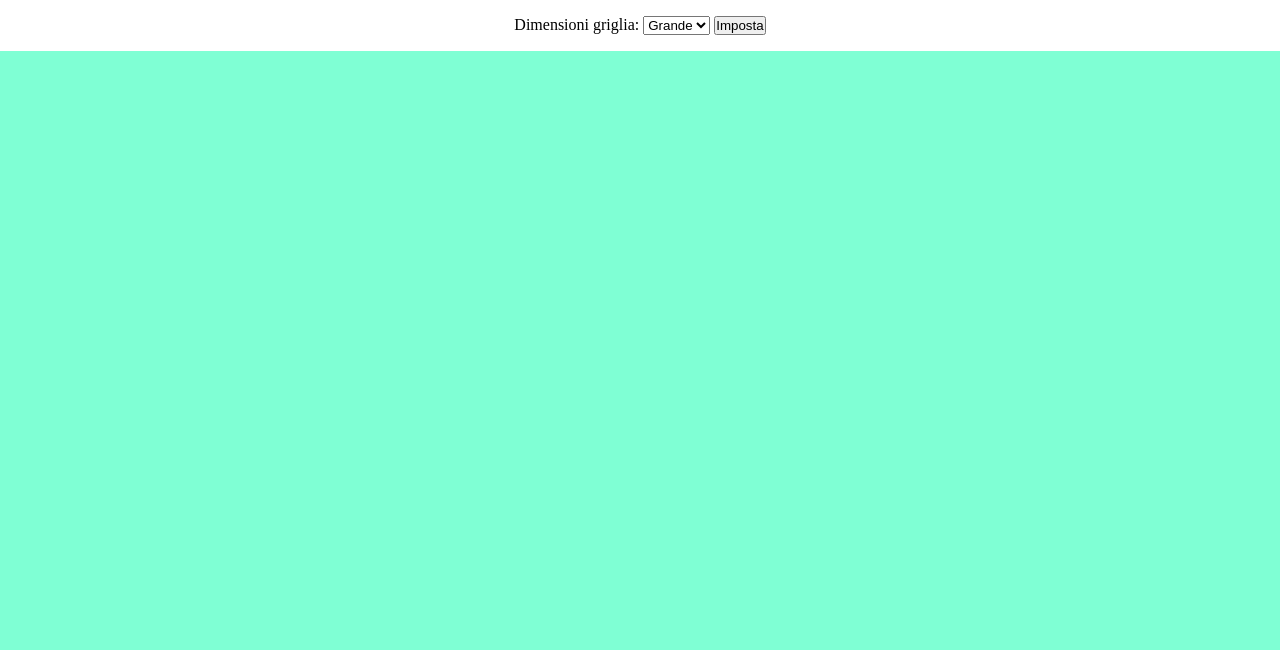
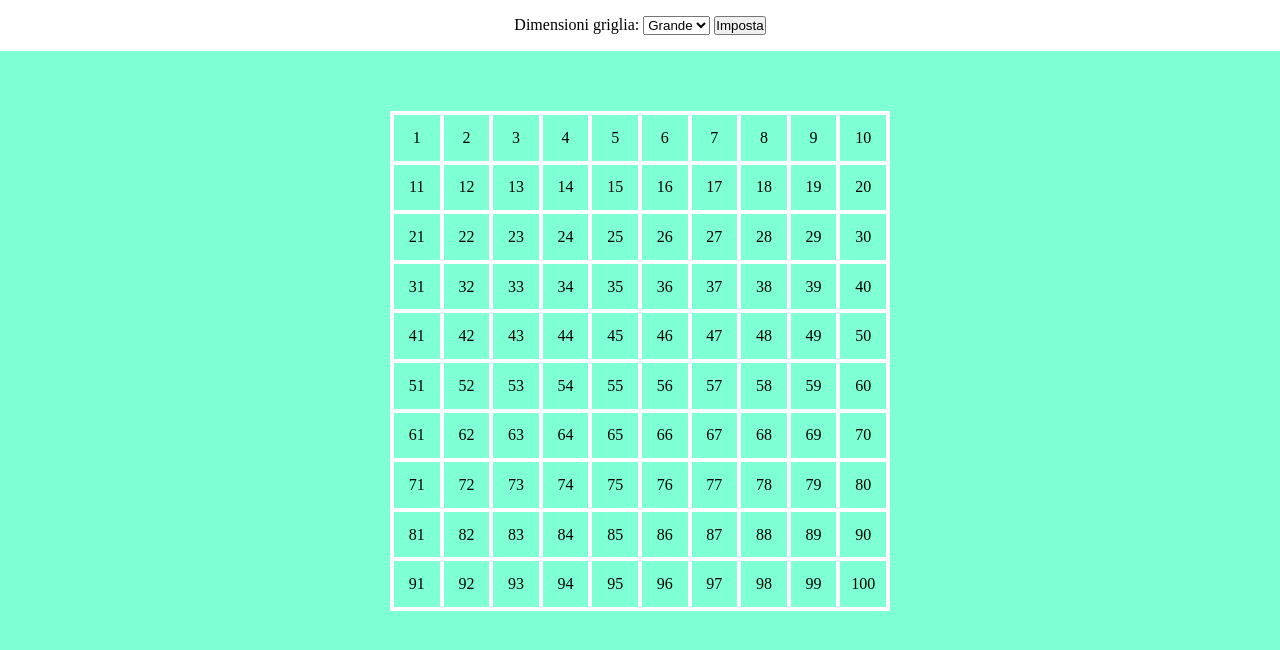
Before and after one commit to Rorins/js-campominato-grid, a plain HTML site: page index.html in a window 1280 px wide. Both pictures are taken after a click on the button "Imposta". Drawn offline with Linux system fonts and the light colour scheme.

Commit message:
Generato quadrati con numeri

```diff
--- a/css/style.css
+++ b/css/style.css
@@ -36,8 +36,9 @@ body {
   display: flex;
   justify-content: center;
   align-items: center;
-  /* width: calc(100% / 8);
-  height: calc(100% / 8); */
   border: 2px solid white;
   cursor: pointer;
 }
+.cliccked {
+  background-color: blue;
+}
--- a/js/main.js
+++ b/js/main.js
@@ -15,7 +15,6 @@ setDimens.addEventListener("click", () =>{
     wrapGrid.innerHTML = "";
     //Creiamo una variabile per prendere il valore attuale del nostro dimensLevel
     const gridDimens = dimensLevel.value;
-    console.log(gridDimens);
 
     //Facciamo un if statement per cambiare dimensioni nei vari casi
     let cellsNumber;
@@ -34,6 +33,40 @@ setDimens.addEventListener("click", () =>{
             cellsNumber =49;
             cellsPerSide = 7;
     }
-    console.log(cellsNumber)
-    console.log(cellsPerSide)
+
+    // Generiamo griglia generale creando un div con la classe grid
+    const grid = document.createElement("div");
+    grid.classList.add("grid");
+
+
+
+    //Generiamo i nostri quadrati
+    for(let i = 1; i <= cellsNumber; i++){
+
+        // Generiamo i quadrati
+        const square = squareGen(i,cellsPerSide);
+        grid.append(square)
+    }
+
+     //Inseriamo il Grid nel wrap-grid
+     wrapGrid.append(grid);
 })
+
+
+//Funzione generatore di quadrati con numero
+function squareGen(num,cells){
+    const node = document.createElement("div");
+    //aggiungo classe square e stili per dimensioni
+    node.classList.add("square");
+    node.style.width = ` calc(100% /${cells}` ;
+    node.style.height = ` calc(100% /${cells}` ;
+
+    //span per numero generato
+    const span = document.createElement("div");
+    span.append(num);
+
+    //Inserisco lo span nello square
+    node.append(span);
+
+    return node;
+}
```
